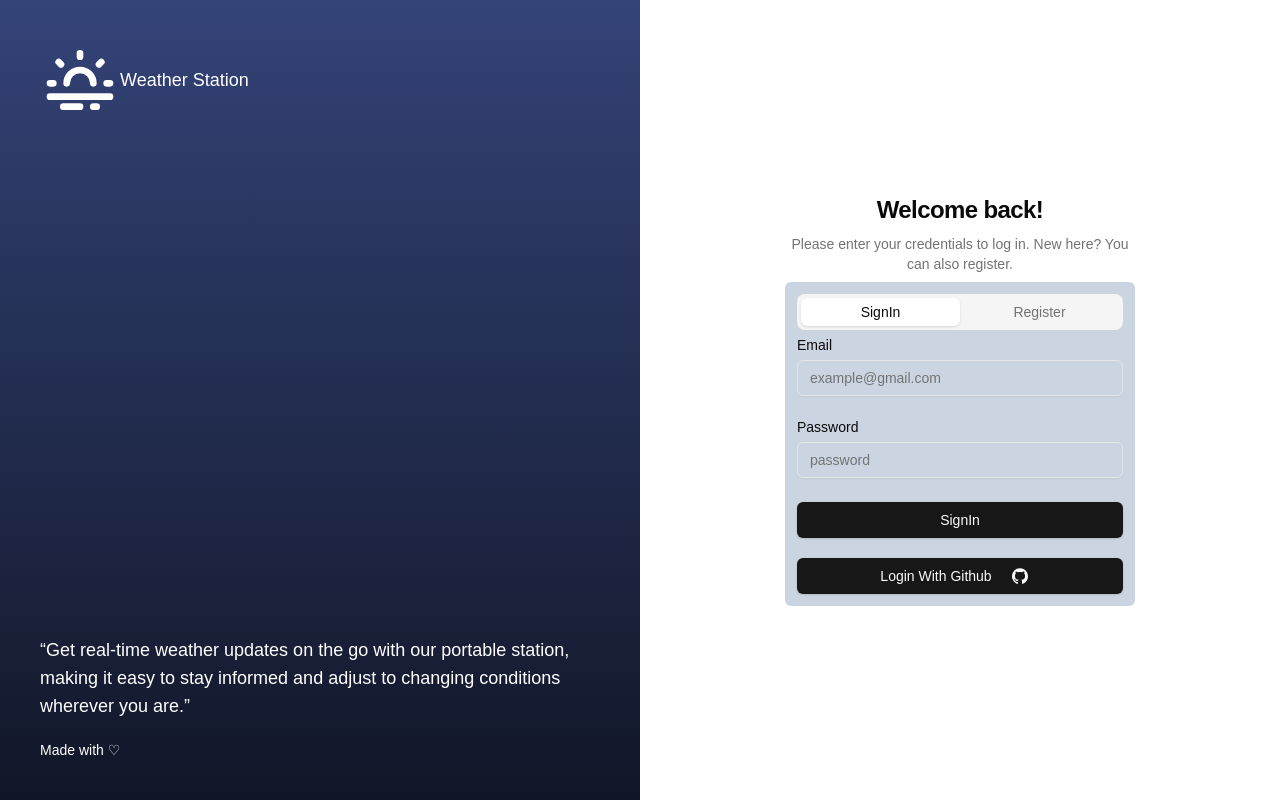
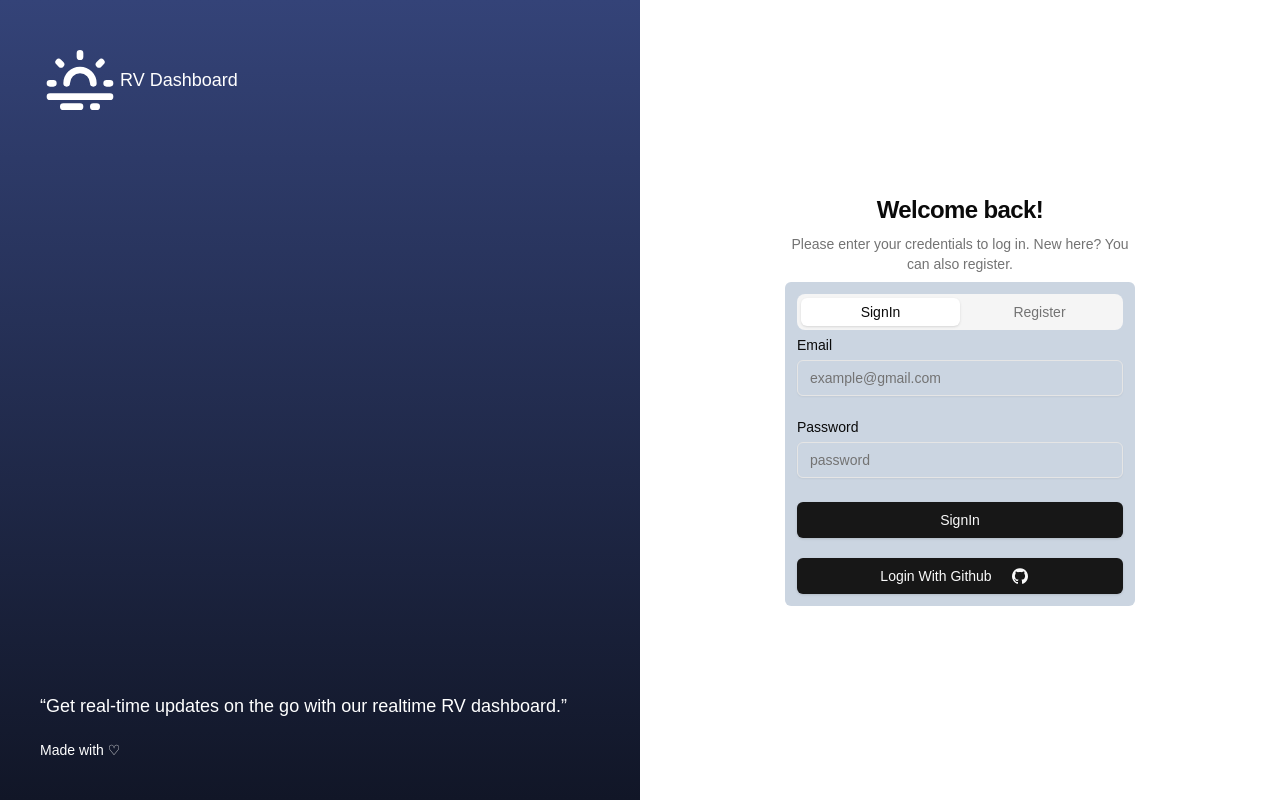
Before and after one commit to brettzky10/rv-dashboard, a Next.js app: page /auth in a window 1280 px wide. Built offline with nearby package versions, Linux system fonts and the light colour scheme; no server answers.

Commit message:
added updated model

```diff
--- a/src/app/auth/page.tsx
+++ b/src/app/auth/page.tsx
@@ -17,14 +17,13 @@ export default async function page() {
             <div className="absolute inset-0 bg-gradient-to-t from-[#111627] to-[#344378]" />
             <div className="relative z-20 flex items-center text-lg font-medium">
               <Icons.sunset className="h-20 w-20" />
-              Weather Station
+              RV Dashboard
             </div>
             <div className="relative z-20 mt-auto">
               <blockquote className="space-y-2">
                 <p className="text-lg">
-                  &ldquo;Get real-time weather updates on the go with our
-                  portable station, making it easy to stay informed and adjust
-                  to changing conditions wherever you are.&rdquo;
+                  &ldquo;Get real-time updates on the go with our
+                  realtime RV dashboard.&rdquo;
                 </p>
                 <footer className="text-sm pt-3">Made with ♡</footer>
               </blockquote>
```
